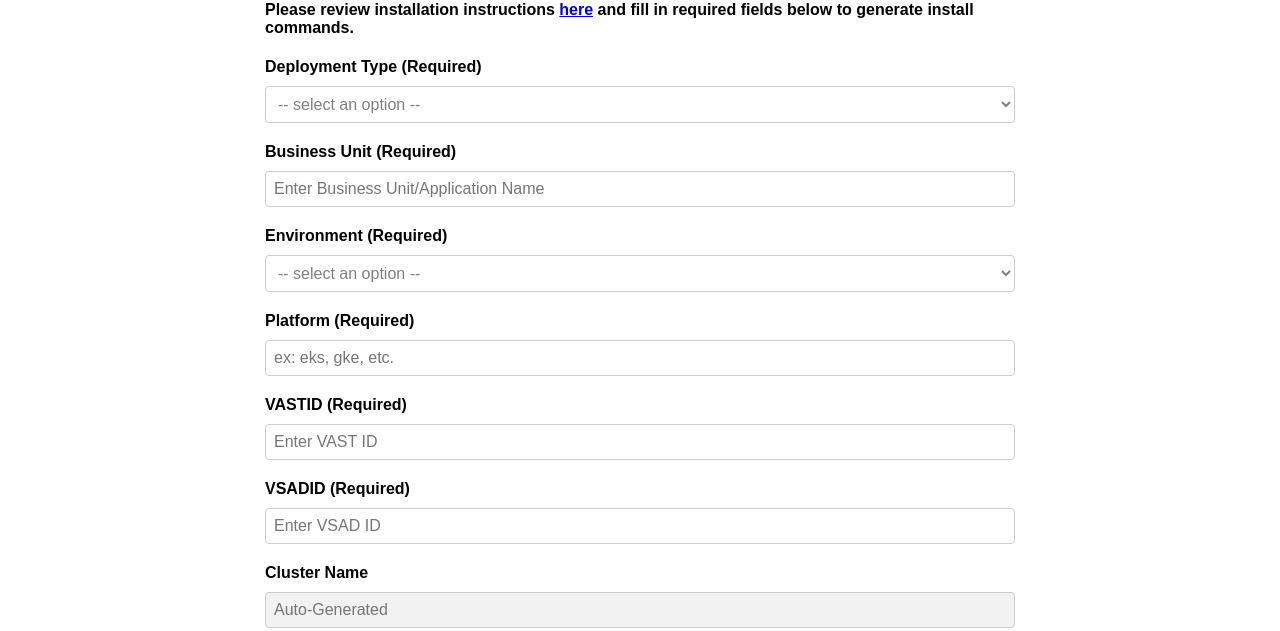
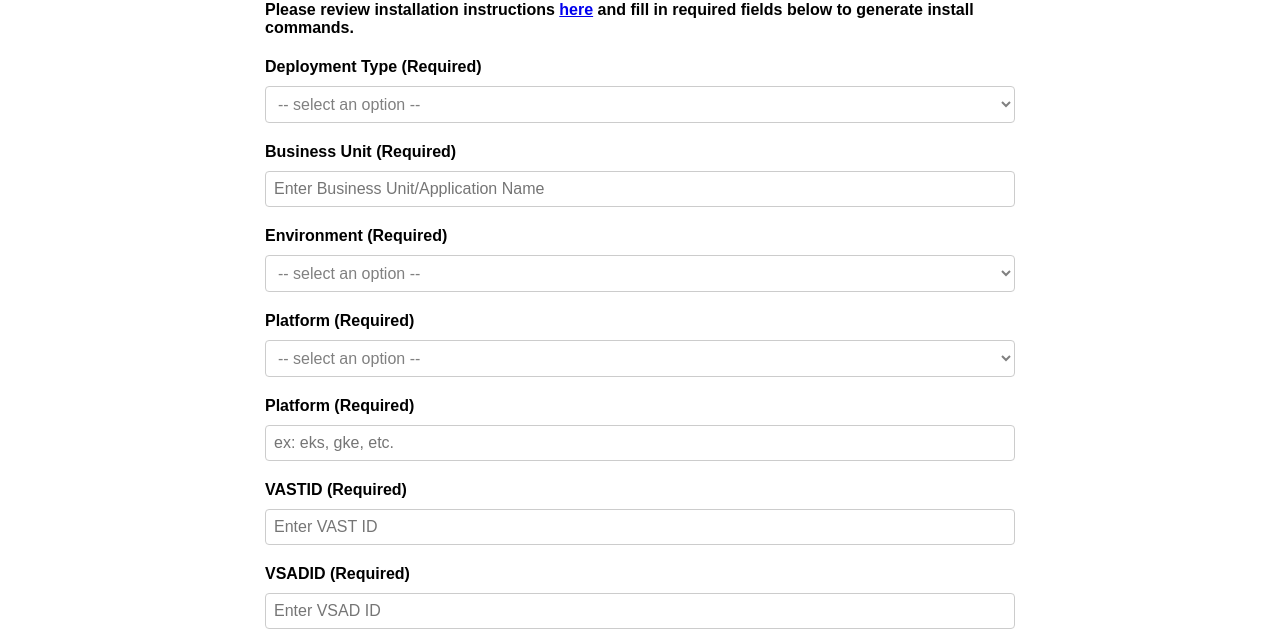
Before and after one commit to alexwang19/agent-install-test, a plain HTML site: page index.html in a window 1280 px wide. Shown: the part 177-808 px from the top of the page. Drawn offline with Linux system fonts and the light colour scheme; no server answers.

Commit message:
Update index.html

```diff
--- a/index.html
+++ b/index.html
@@ -56,6 +56,17 @@
         <option value="stg">stg</option>
         <option value="preprod">preprod</option>
         <option value="prod">prod</option>
+      </select>
+    </div>
+
+    <div id="platformInput" class="form-section">
+      <label for="platformInput">Platform (Required)</label>
+      <select name="platformID" id="platformSelect" required>
+        <option disabled selected value> -- select an option -- </option>
+        <option value="eks">eks</option>
+        <option value="gke">gke</option>
+        <option value="ocp">ocp</option>
+        <option value="oss-k8s">oss-k8s</option>
       </select>
     </div>
 
```
